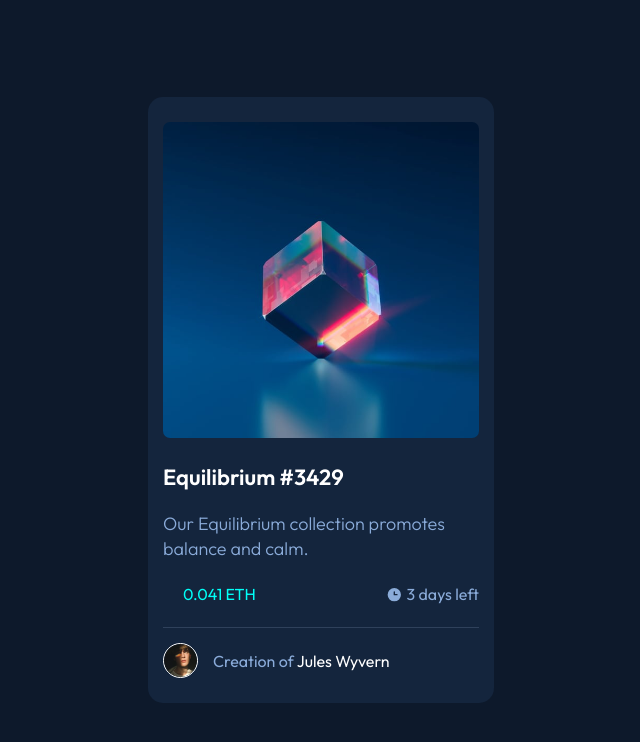
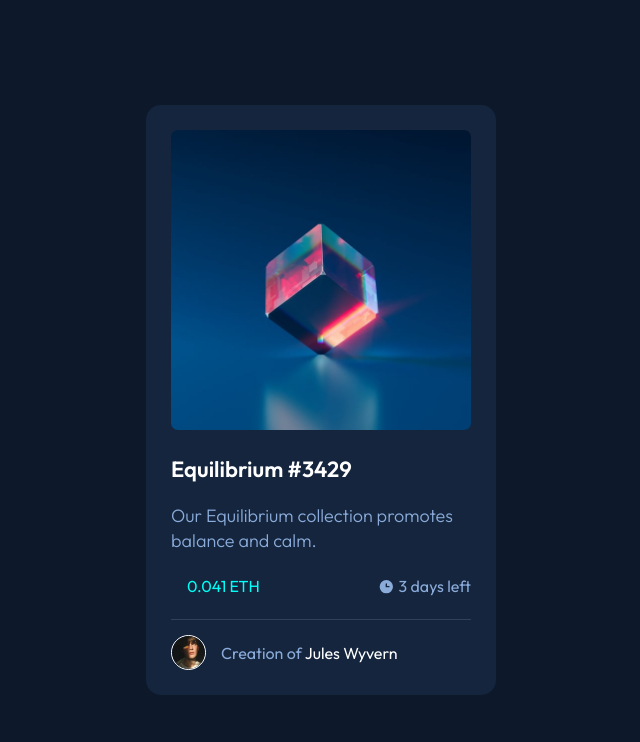
Before and after one commit to rjunio98/NFT-Card, a plain HTML site: page index.html in a window 1280 px wide. Shown: the whole page, without its empty margins (319-959 px from the left). Drawn offline with Linux system fonts and the light colour scheme.

Commit message:
mudei algumas propriedades no css

```diff
--- a/src/css/style.css
+++ b/src/css/style.css
@@ -12,10 +12,10 @@ main {
 }
 
 .nft-card {
-    max-width: 346px;
+    max-width: 350px;
     background: var(--neutral-medium);
     border-radius: 15px;
-    padding: 25px 15px;
+    padding: 25px;
 }
 
 .nft-card .image-link {
@@ -33,10 +33,9 @@ main {
     background-color: cyan;
     width: 100%;
     height: 100%;
-    display: inline-block;
     position: absolute;
-    opacity: 0.4;
-    display: none;
+    opacity: 0;
+    transition: 0.3s ease-in-out;
 }
 
 .nft-card .image-link::after {
@@ -45,11 +44,17 @@ main {
     position: absolute;
     width: 100%;
     height: 100%;
-    display: none;
+    opacity: 0;
+    transition: 0.3s ease-in-out;
 }
 
-.nft-card .image-link:hover::before, .nft-card .image-link:hover::after {
-    display: block;
+.nft-card .image-link:hover::before {
+    opacity: 0.4;
+}
+
+.nft-card .image-link:hover::after {
+    opacity: 1;
+
 }
 
 .nft-card .title-link .title{
@@ -84,7 +89,7 @@ main {
 .nft-card .info .price::before {
     content: '';
     background-image: url(../images/icon-ethereum.svg) no-repeat center;
-    width: 15px;
+    width: 11px;
     height: 20px;
     display: inline-block;
     margin-right: 5px;
```
